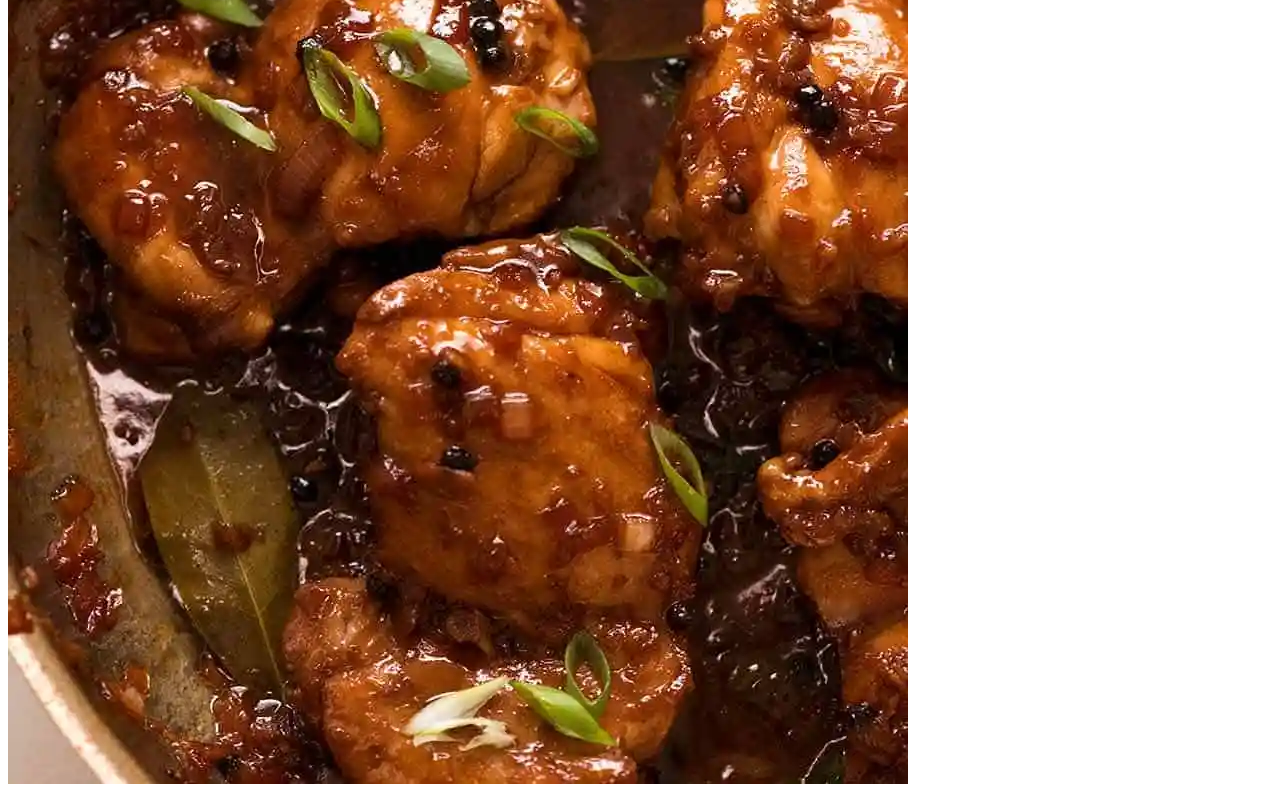
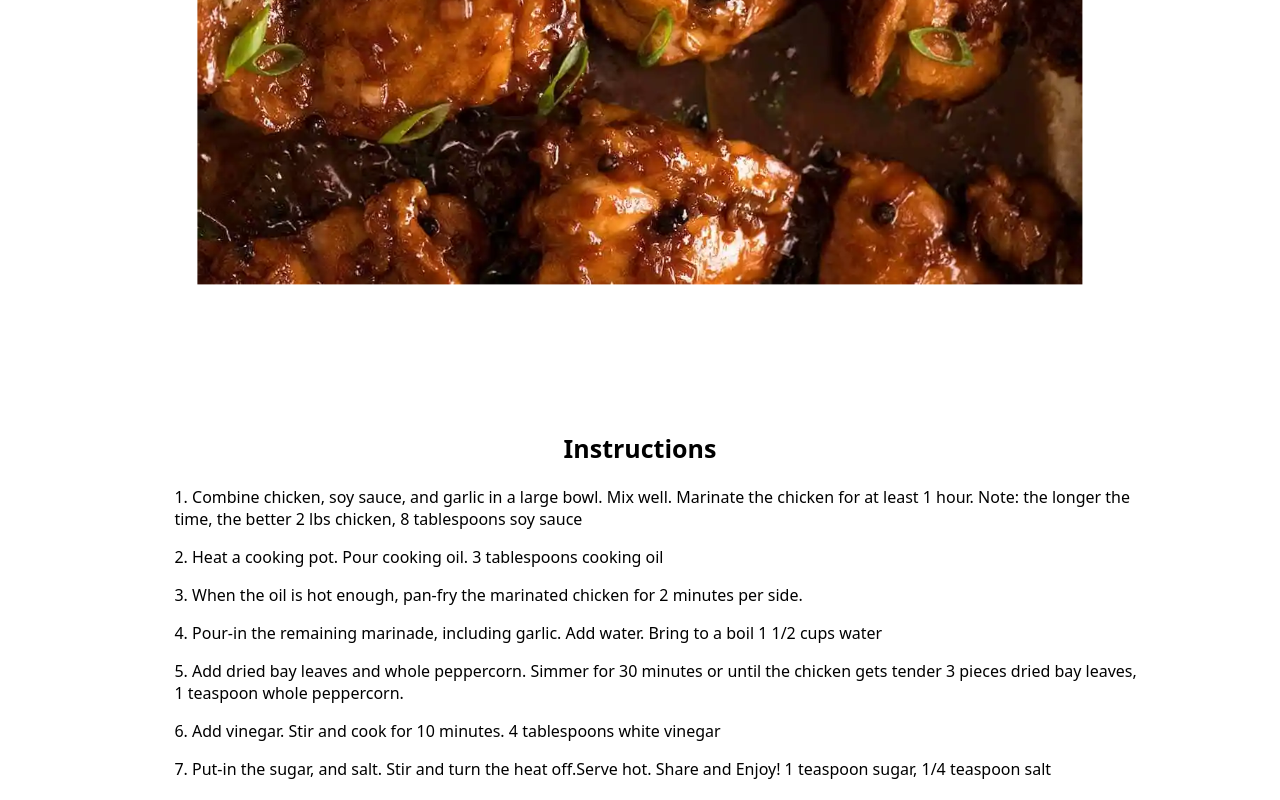
Before and after one commit to EL7NTH/odin-recipes, a plain HTML site: page recipes/chickenAdobo.html in a window 1280 px wide. Shown: the part 556-1356 px from the top of the page. Drawn offline with Linux system fonts and the light colour scheme.

Commit message:
Added CSS for the recipes

```diff
--- /dev/null
+++ b/recipes/chickenAdobo.css
@@ -0,0 +1,36 @@
+h1 {
+  text-align: center;
+  margin-bottom: 0;
+}
+
+body {
+  font-family: system-ui, -apple-system, BlinkMacSystemFont, 'Segoe UI', Roboto, Oxygen, Ubuntu, Cantarell, 'Open Sans', 'Helvetica Neue', sans-serif;
+  font-size: 20px;
+}
+
+img {
+  display: block;
+  margin-left: auto;
+  margin-right: auto;
+  width: 50%;
+  rotate: 90deg;
+}
+
+h2 {
+  text-align: center;
+  font-size: 25px;
+}
+
+div {
+  display: block;
+  margin-left: auto;
+  margin-right: auto;
+  width: 80%;
+}
+
+ol {
+  font-size: 16px;
+  display: list-item;
+  list-style: number;
+  list-style-position: inside;
+}
--- a/recipes/chickenAdobo.html
+++ b/recipes/chickenAdobo.html
@@ -2,6 +2,7 @@
 <html lang="en">
 <head>
   <meta charset="UTF-8">
+  <link rel="stylesheet" href="chickenAdobo.css">
   <title>Chicken Adobo</title>
 </head>
 <body>
@@ -9,5 +10,23 @@
     Chicken Adobo
   </h1>
   <img src="/img/chicken_adobo.jpg.webp">
+
+  <h2>Instructions</h2>
+  <p> <div>
+<ol>Combine chicken, soy sauce, and garlic in a large bowl. Mix well. Marinate the chicken for at least 1 hour. Note: the longer the time, the better
+2 lbs chicken, 8 tablespoons soy sauce</ol>
+<ol>Heat a cooking pot. Pour cooking oil.
+3 tablespoons cooking oil</ol>
+<ol>When the oil is hot enough, pan-fry the marinated chicken for 2 minutes per side.</ol>
+<ol>Pour-in the remaining marinade, including garlic. Add water. Bring to a boil
+1 1/2 cups water</ol>
+<ol>Add dried bay leaves and whole peppercorn. Simmer for 30 minutes or until the chicken gets tender
+3 pieces dried bay leaves, 1 teaspoon whole peppercorn.</ol>
+<ol>Add vinegar. Stir and cook for 10 minutes.
+4 tablespoons white vinegar</ol>
+<ol>Put-in the sugar, and salt. Stir and turn the heat off.Serve hot. Share and Enjoy!
+1 teaspoon sugar, 1/4 teaspoon salt</ol>
+</div>
+  </p>
 </body>
 </html>
--- /dev/null
+++ b/recipes/friedChicken.css
@@ -0,0 +1,36 @@
+h1 {
+  text-align: center;
+  margin-bottom: 20px;
+}
+
+body {
+  font-family: system-ui, -apple-system, BlinkMacSystemFont, 'Segoe UI', Roboto, Oxygen, Ubuntu, Cantarell, 'Open Sans', 'Helvetica Neue', sans-serif;
+  font-size: 20px;
+}
+
+img {
+  display: block;
+  margin-left: auto;
+  margin-right: auto;
+  width: 50%;
+  rotate: 90deg;
+}
+
+h2 {
+  text-align: center;
+  font-size: 25px;
+}
+
+div {
+  display: block;
+  margin-left: auto;
+  margin-right: auto;
+  width: 80%;
+}
+
+ol {
+  font-size: 16px;
+  display: list-item;
+  list-style: number;
+  list-style-position: inside;
+}
--- /dev/null
+++ b/recipes/porkHumba.css
@@ -0,0 +1,36 @@
+h1 {
+  text-align: center;
+  margin-bottom: 0;
+}
+
+body {
+  font-family: system-ui, -apple-system, BlinkMacSystemFont, 'Segoe UI', Roboto, Oxygen, Ubuntu, Cantarell, 'Open Sans', 'Helvetica Neue', sans-serif;
+  font-size: 20px;
+}
+
+img {
+  display: block;
+  margin-left: auto;
+  margin-right: auto;
+  width: 50%;
+  rotate: 90deg;
+}
+
+h2 {
+  text-align: center;
+  font-size: 25px;
+}
+
+div {
+  display: block;
+  margin-left: auto;
+  margin-right: auto;
+  width: 80%;
+}
+
+ol {
+  font-size: 16px;
+  display: list-item;
+  list-style: number;
+  list-style-position: inside;
+}
--- a/style.css
+++ b/style.css
@@ -10,5 +10,8 @@ img {
 }
 
 ol {
-  font-size: 13px;
+  display:list-item;
+  list-style: circle;
+  list-style-position: inside;
+  font-size: 15px;
 }
```
Also changed, not shown: recipes/friedChicken.html (+8 -0 lines), recipes/porkHumba.html (+16 -1 lines).
